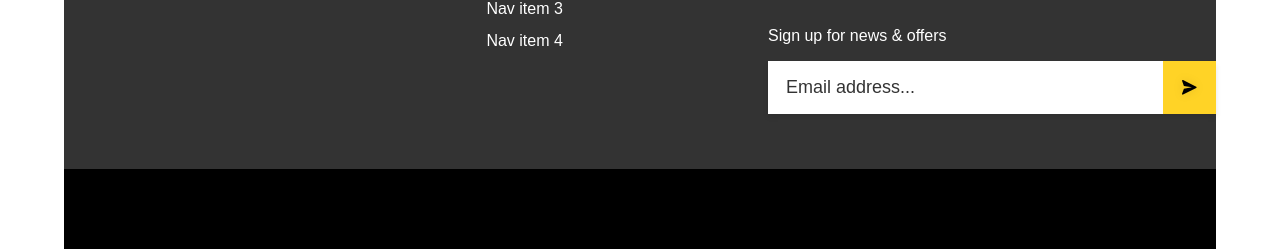
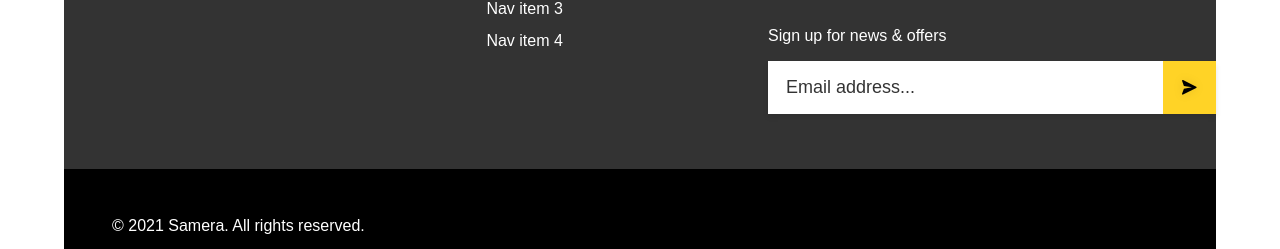
Before and after one commit to YahiaAl-janabi/test-website, a plain HTML site: page index.html in a window 1280 px wide. Shown: the part 2071-2320 px from the top of the page. Drawn offline with Linux system fonts and the light colour scheme; a web font is replaced by a local one.

Commit message:
finished the footer

```diff
--- a/assets/css/main.scss
+++ b/assets/css/main.scss
@@ -503,7 +503,16 @@
     }
   }
   .container6 {
+    font-family: sans-serif;
+    color: #ffffff;
+    display: grid;
+    grid-template-columns: 1fr;
+    grid-template-rows: 1fr;
     height: 10vh;
     background-color: black;
+    p {
+      margin-top: 3rem;
+      margin-left: 3rem;
+    }
   }
 }
--- a/index.html
+++ b/index.html
@@ -170,6 +170,8 @@
         </div>
       </div>
     </div>
-    <div class="container6">6</div>
+    <div class="container6">
+      <p>&#169; 2021 Samera. All rights reserved.</p>
+    </div>
   </body>
 </html>
```
Also changed, not shown: assets/css/main.min.css, 1 other file.
